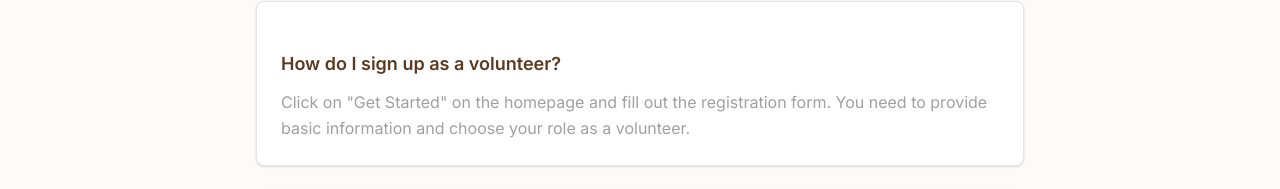
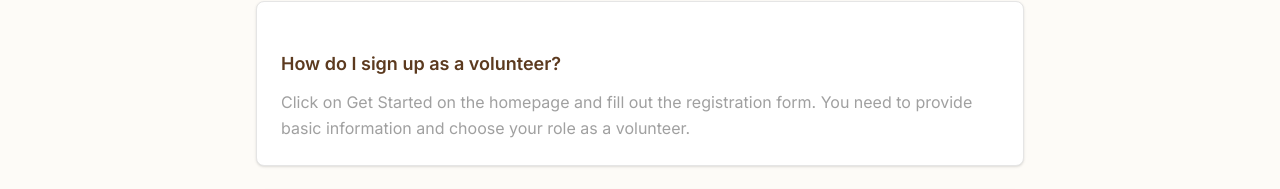
Before and after one commit to alsadi22/swaedfirebase, a Next.js app: page /faq in a window 1280 px wide. Shown: the part 243-432 px from the top of the page. Built offline with nearby package versions, Linux system fonts and the light colour scheme.

Commit message:
Fix: Remove double quotes from FAQ strings to resolve Next.js 16 strict parsing errors

```diff
--- a/app/faq/page.tsx
+++ b/app/faq/page.tsx
@@ -6,7 +6,7 @@ export default function FAQPage() {
   const faqs = [
     {
       question: 'How do I sign up as a volunteer?',
-      answer: 'Click on "Get Started" on the homepage and fill out the registration form. You need to provide basic information and choose your role as a volunteer.'
+      answer: 'Click on Get Started on the homepage and fill out the registration form. You need to provide basic information and choose your role as a volunteer.'
     },
     {
       question: 'Are all organizations verified?',
```
